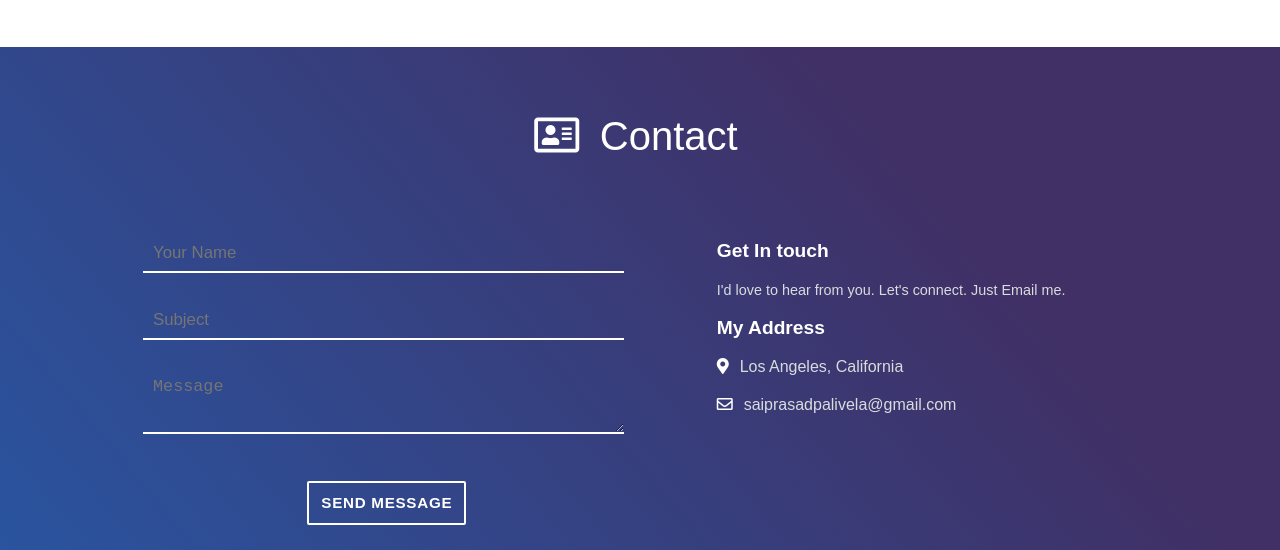
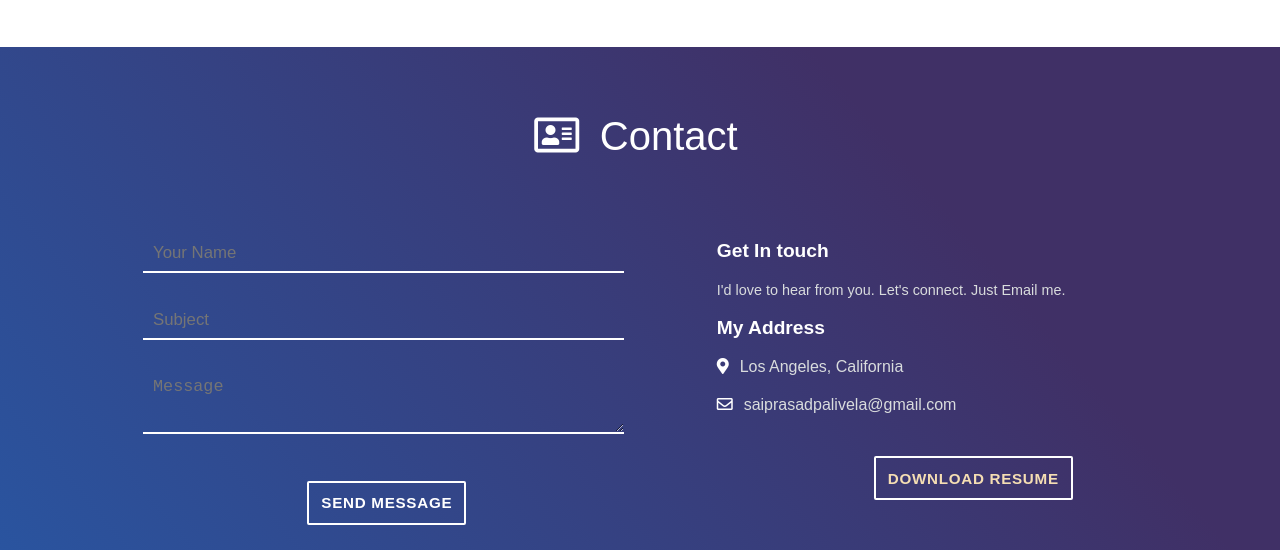
Before and after one commit to sp2316/sp2316.github.io, a plain HTML site: page index.html in a window 1280 px wide. Shown: the part 4911-5461 px from the top of the page. Drawn offline with Linux system fonts and the light colour scheme.

Commit message:
Added resume download button

```diff
--- a/index.html
+++ b/index.html
@@ -40,6 +40,7 @@
                 <li>
                     <a href="#contact">Contact</a>
                 </li>
+
             </ul>
 
         </nav>
@@ -537,6 +538,9 @@
                         <i class="far fa-envelope"></i>
                         <span>saiprasadpalivela@gmail.com</span>
                     </div>
+                    <button id="sub-btn">
+                        <a href="resume.pdf"  target="_blank" download="Sai_Resume">Download Resume</a>
+                    </button>
                 </div>
             </div>
             <ul class="horizontal-list text-center social-icons">
--- a/style.css
+++ b/style.css
@@ -437,7 +437,7 @@ textarea {
     font-size: 1.05rem;
 }
 
-#contact-form button[type="submit"] {
+#contact-form button[type="submit"],#my-details-container #sub-btn{
     background: transparent;
     font-size: 0.95rem;
     border: 2px solid white;
@@ -453,7 +453,11 @@ textarea {
     text-transform: uppercase;
 }
 
-#contact-form button:hover {
+#my-details-container #sub-btn a{
+    text-decoration: none;
+    color:wheat;
+}
+#contact-form button:hover, #my-details-container #sub-btn:hover{
     background: white;
     color: #13386fe0;
 }
```
Also changed, not shown: 1 other file.
